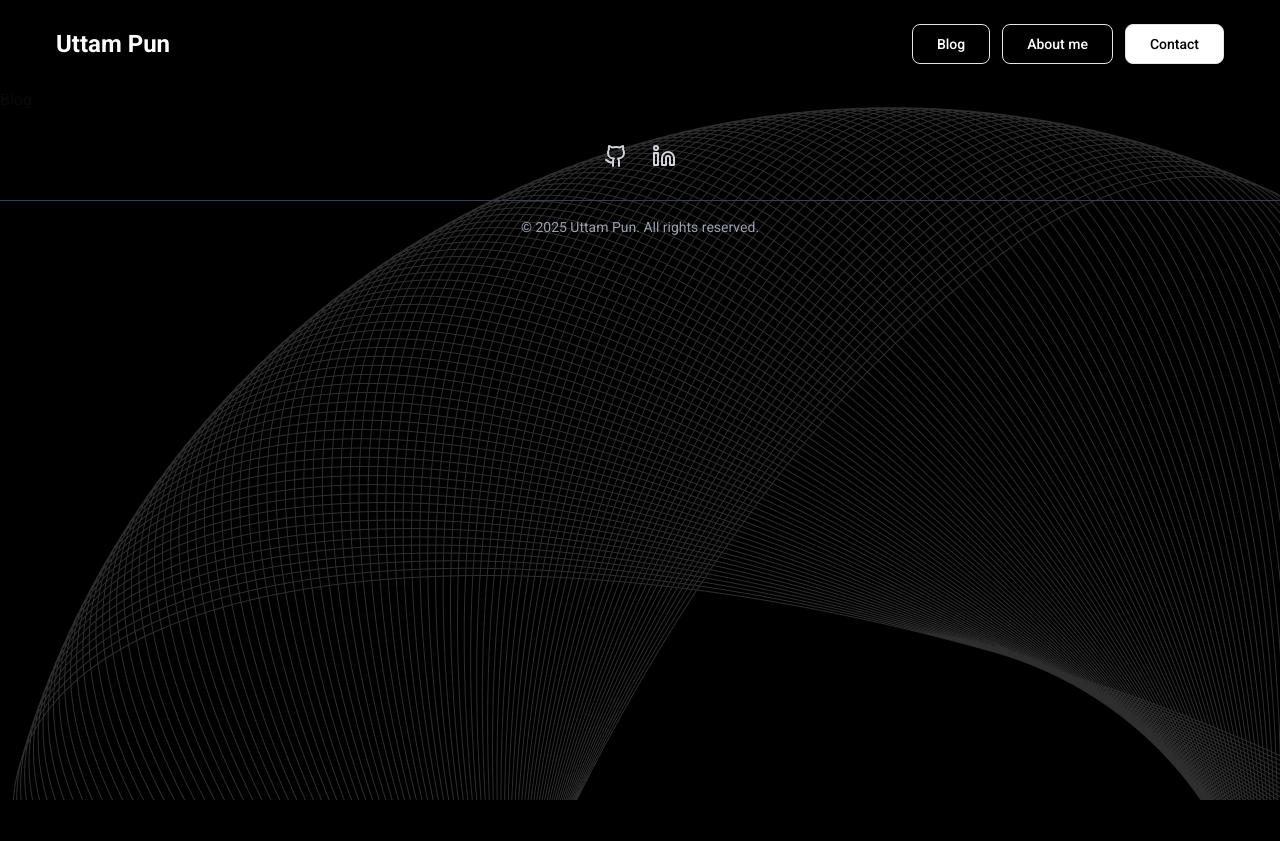
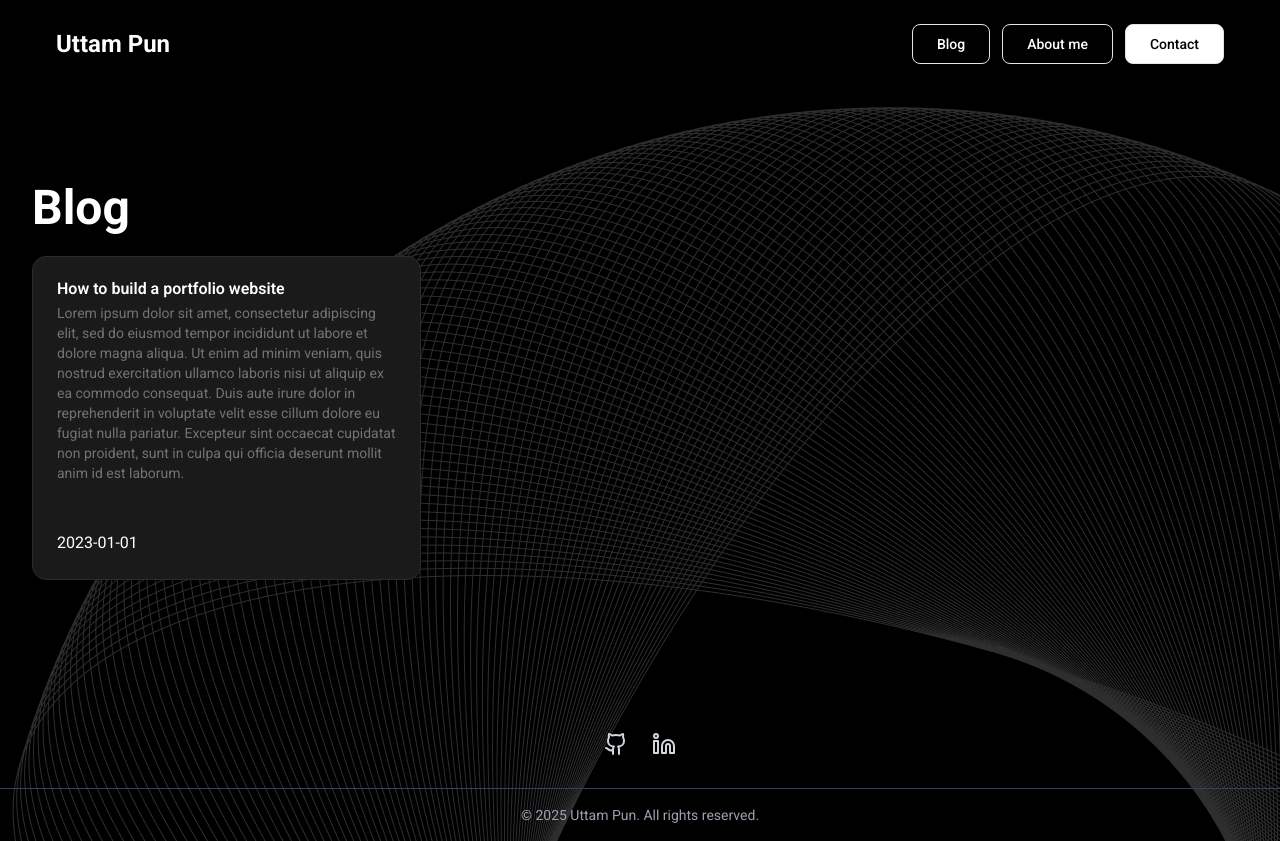
Before and after one commit to uttampun44/new-portfolio, a Next.js app: page /blog in a window 1280 px wide. Before the commit the page ends 800 px from the top, so only its background shows below. Built offline with nearby package versions, Linux system fonts and the light colour scheme; no server answers.

Commit message:
feat: reduxpersist added

```diff
--- a/app/StoreProvider.tsx
+++ b/app/StoreProvider.tsx
@@ -1,18 +1,11 @@
 'use client'
-import { useRef } from 'react'
 import { Provider } from 'react-redux'
-import { store, AppStore } from '../lib/store'
+import { store} from '@lib/store'
 
 type storeProviderProps = {
     children: React.ReactNode
 }
 export default function StoreProvider({children}: storeProviderProps) {
-    const storeRef = useRef<AppStore>(undefined)
 
-    if (!storeRef.current) {
-
-        storeRef.current = store()
-    }
-
-    return <Provider store={storeRef.current}>{children}</Provider>
+    return <Provider store={store}>{children}</Provider>
 }
--- a/app/blog/[slug]/page.tsx
+++ b/app/blog/[slug]/page.tsx
@@ -1,19 +1,17 @@
 "use client"
-
-import { useRouter } from "next/navigation";
 import { useAppSelector } from "../../hooks";
 
 export default function BlogPage() {
-    const router = useRouter()
 
-    const selector = useAppSelector((state) => state.blog.blog)
 
-    console.log(selector);
+    const blog = useAppSelector((state) => state.blog)
 
-    console.log(router);
     return (
-        <div>
-            <h1>Blog Page</h1>
-        </div>
+        <section>
+            <div className="container mx-auto px-4 py-24 sm:px-6 lg:px-8">
+                <strong className="text-white font-medium text-lg">Blog <span className="text-[#878787] ml-1.5 font-normal text-base">{blog.date}</span></strong>
+                <h1 className="text-white my-8 text-5xl">{blog.title}</h1>
+            </div>
+        </section>
     )
 }
--- a/app/blog/page.tsx
+++ b/app/blog/page.tsx
@@ -1,15 +1,58 @@
   "use client"
-import { useSelector } from "react-redux";
-import { useAppSelector } from "../hooks";
+import { useAppDispatch} from "../hooks";
+import Link from "next/link";
+import { setBlog } from "@lib/features/blogs/blog";
+import { blogs } from "@data/blogtech/blogTech";
+import { Card, CardContent, CardDescription, CardFooter, CardHeader, CardTitle } from "@components/ui/card";
+
+
+type blogsType = {
+  id: number;
+  category: string;
+  slug: string;
+  title: string;
+  description: string;
+  image: string;
+  date: string;
+  author: string;
+  url: string;
+}
 
 export default function Blog() {
 
-  const blog = useAppSelector((state) => state.blog.blog)
+  const dispatch = useAppDispatch();
 
-  console.log(blog)
-  return (
+   const handleBlog = (blog: blogsType) => {
+     dispatch(setBlog(blog))
+   }
+
+    return (
    <section>
-    <h1>Blog</h1>
+     <div className="container mx-auto px-4 py-24 sm:px-6 lg:px-8">
+       <h1 className="text-white text-5xl font-bold">Blog</h1>
+       {
+         blogs.map((blog, index) => (
+       <div className="blogList grid grid-cols-3 my-6 gap-6">
+           <Link href={`/blog/${blog.slug}`} key={index}
+           onClick={() => handleBlog(blog)}
+           >
+             <Card key={index} className="bg-[#1a1a1a] border border-[#2c2c2c]">
+               <CardHeader>
+                 <CardTitle className="text-white">{blog.title}</CardTitle>
+                 <CardDescription>{blog.description}</CardDescription>
+               </CardHeader>
+               <CardContent>
+                 {/* <Image src={blog.image} alt={blog.title} width={100} height={100} /> */}
+               </CardContent>
+               <CardFooter className="text-white">
+                 {blog.date}
+               </CardFooter>
+             </Card>
+           </Link>
+       </div>
+         ))
+       }
+     </div>
    </section>
   );
 }
--- a/app/components/home-section/blog/blog.tsx
+++ b/app/components/home-section/blog/blog.tsx
@@ -5,7 +5,7 @@ import { blogs } from "@data/blogtech/blogTech";
 import Image from "next/image";
 import Link from "next/link";
 import { useAppDispatch } from "../../../hooks";
-import { setBlog } from "../../../../lib/features/blogs/blog";
+import { setBlog } from "@lib/features/blogs/blog";
 
 type blogType = {
     id: number;
@@ -62,7 +62,7 @@ export default function Blogs() {
 
                 <div className="my-8 flex justify-center">
                     <Button asChild>
-                        <Link href="/blogs">View All</Link>
+                        <Link href="/blog">View All</Link>
                     </Button>
                 </div>
             </div>
--- a/app/layout.tsx
+++ b/app/layout.tsx
@@ -5,7 +5,7 @@ import Header from "@components/header";
 import Footer from "@components/footer";
 import { GoogleAnalytics, GoogleTagManager } from "@next/third-parties/google";
 import Script from "next/script";
-import StoreProvider from "./StoreProvider";
+import Layout from "./layout/layout";
 
 const roboto = Roboto({
   subsets: ["latin"],
@@ -13,8 +13,9 @@ const roboto = Roboto({
 
 export const metadata: Metadata = {
   title: "Uttam Pun",
-  description:
-    "Uttam Pun | Full Stack Developer | Frontend Developer | Backend Developer",
+  description: "Uttam Pun | Full Stack Developer | Frontend Developer | Backend Developer",
+  keywords: ["Uttam Pun", "Uttam Pun | Full Stack Developer | Frontend Developer | Backend Developer"],
+  creator: "Uttam Pun",
 
 };
 
@@ -32,12 +33,10 @@ export default function RootLayout({
       <body
         className={`${roboto.className} antialiased bg-black bg-[url('/assets/images/BackgroundPattern.png')] bg-auto bg-top-right bg-no-repeat h-screen w-full`}
       >
-        <StoreProvider>
-          <Header />
+        <Layout>
           {children}
           <GoogleAnalytics gaId={gaId as string} />
           <GoogleTagManager gtmId={gtmId as string} />
-          <Footer />
           <Script id="tawk-to-widget" strategy="lazyOnload">
             {`
     var Tawk_API=Tawk_API||{}, Tawk_LoadStart=new Date();
@@ -54,7 +53,7 @@ export default function RootLayout({
           </Script>
           <script async src="https://pagead2.googlesyndication.com/pagead/js/adsbygoogle.js?client=ca-pub-8184623531226618"
             crossOrigin="anonymous"></script>
-        </StoreProvider>
+        </Layout>
       </body>
     </html>
   );
--- a/app/layout/layout.tsx
+++ b/app/layout/layout.tsx
@@ -1,17 +1,23 @@
+   "use client"
 import Footer from "@components/footer";
 import Header from "@components/header";
+import { persistor } from "@lib/store";
 import React from "react";
+import { PersistGate } from "redux-persist/integration/react";
+import StoreProvider from "../StoreProvider";
 
 type props = {
   children: React.ReactNode;
 };
 
-export default function FrontendLayout({ children }: props) {
+export default function Layout({ children }: props) {
   return (
-    <>
+     <StoreProvider>
+     <PersistGate loading={null} persistor={persistor}>
       <Header />
       {children}
       <Footer />
-    </>
+      </PersistGate>
+     </StoreProvider>
   );
 }
--- a/lib/features/blogs/blog.ts
+++ b/lib/features/blogs/blog.ts
@@ -31,7 +31,8 @@ export const blogSlice = createSlice({
         setBlog: (state, action) => {
             state.blog = action.payload;
         }
-    }
+    },
+
 })
 
 export const { setBlog } = blogSlice.actions;
--- a/lib/store.ts
+++ b/lib/store.ts
@@ -1,17 +1,29 @@
 import { configureStore } from "@reduxjs/toolkit";
 import { blogSlice } from "./features/blogs/blog";
+import {persistReducer, persistStore} from "redux-persist"
+import storage from "redux-persist/lib/storage";
 
-export const store = () => {
-    return configureStore({
-      reducer: {
-        blog: blogSlice.reducer
-      },
-    })
-  }
+const persistConfig = {
+  key: "blog",
+  storage,
+  whitelist: ["blog"]
+}
 
-export type AppStore = ReturnType<typeof store>;
+const persistedReducer = persistReducer(persistConfig, blogSlice.reducer);
+
+export const store = configureStore({
+  reducer: persistReducer(persistConfig, persistedReducer),
+  middleware: (getDefaultMiddleware) =>
+    getDefaultMiddleware({
+      serializableCheck: false,
+    }),
+});
+
+export type AppStore = typeof store;
 // get the type of the state
 export type RootState = ReturnType<AppStore["getState"]>;
 
 // get the type of the dispatch
 export type AppDispatch = AppStore["dispatch"];
+
+export const persistor = persistStore(store)
--- a/package.json
+++ b/package.json
@@ -29,6 +29,7 @@
     "react-hook-form": "^7.60.0",
     "react-redux": "^9.2.0",
     "react-toastify": "^11.0.5",
+    "redux-persist": "^6.0.0",
     "tailwind-merge": "^3.3.1",
     "zod": "^3.25.76"
   },
--- a/tsconfig.json
+++ b/tsconfig.json
@@ -23,6 +23,7 @@
      "@image/*": ["./public/assets/images/*"],
       "@data/*": ["./app/data/*"],
       "@appwrite/*": ["./app/appwrite.ts"],
+      "@lib/*": ["./lib/*"],
     }
   },
   "include": ["next-env.d.ts", "**/*.ts", "**/*.tsx", ".next/types/**/*.ts", "fileTransformer.js", "__mocks__/fileMock.ts", "public/firebase-messaging-sw.js"],
```
Also changed, not shown: 1 other file (tests, documents, lock files or other folders).
